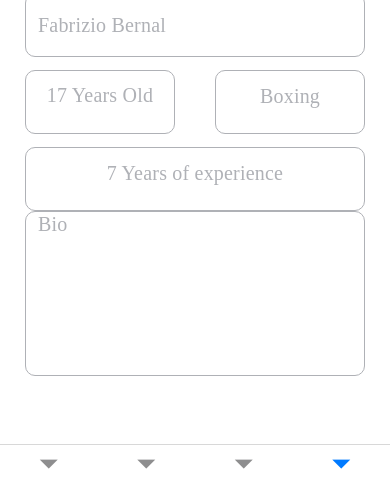
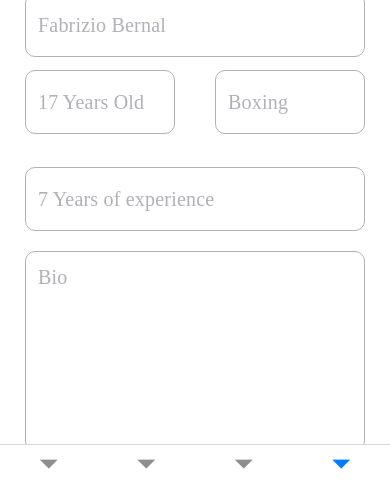
Before and after one commit to Breeze1108/Martial-Arts-App, a React Native app: screen /Profile in a window 390 px wide. Shown: the part 351-832 px from the top of the page. Built offline with nearby package versions, Linux system fonts and the light colour scheme.

Commit message:
More Profile Tweaks v1.2

```diff
--- a/src/screens/ProfileScreen.js
+++ b/src/screens/ProfileScreen.js
@@ -34,10 +34,12 @@ export default function ProfileScreen({ navigation }) {
           <Text style={styles.ma}>Boxing</Text>
         </View>
       </View>
+
       <View style={styles.expContainer}>
         <Text style={styles.exp}>7 Years of experience</Text>
       </View>
-      <View style={styles.descr}>
+
+      <View style={styles.bioContainer}>
         <Text style={styles.bio}>Bio </Text>
       </View>
     </View>
@@ -62,14 +64,12 @@ const styles = StyleSheet.create({
     width: 50,
     alignSelf: "flex-end",
   },
-  name: {
-    fontFamily: "workSans",
-    fontSize: 20,
-    fontStyle: "normal",
-    fontWeight: 500,
-    lineHeight: 24,
-    letterSpacing: 0.2,
-    color: "#AFB1B6",
+  img: {
+    width: 200,
+    height: 200,
+    borderRadius: 200,
+    marginTop: 30,
+    paddingTop: 200,
   },
   nameContainer: {
     display: "flex",
@@ -85,21 +85,7 @@ const styles = StyleSheet.create({
     borderStyle: "solid",
     borderColor: "#AFB1B6",
   },
-  expContainer: {
-    display: "flex",
-    width: 340,
-    height: 64,
-    paddingVertical: 13,
-    paddingHorizontal: 12,
-    alignItems: "center",
-    gap: 10,
-    flexShrink: 0,
-    borderRadius: 10,
-    borderWidth: 1,
-    borderStyle: "solid",
-    borderColor: "#AFB1B6",
-  },
-  exp: {
+  name: {
     fontFamily: "workSans",
     fontSize: 20,
     fontStyle: "normal",
@@ -107,13 +93,6 @@ const styles = StyleSheet.create({
     lineHeight: 24,
     letterSpacing: 0.2,
     color: "#AFB1B6",
-  },
-  img: {
-    width: 200,
-    height: 200,
-    borderRadius: 200,
-    marginTop: 30,
-    paddingTop: 200,
   },
   info: {
     flexDirection: "row",
@@ -127,16 +106,15 @@ const styles = StyleSheet.create({
     display: "flex",
     width: 150,
     height: 64,
-    padding: 13,
-    paddingVertical: 12,
-    alignItems: "center",
+    paddingVertical: 13,
+    paddingHorizontal: 12,
+    justifyContent: "center",
     gap: 10,
     flexShrink: 0,
     borderRadius: 10,
     borderWidth: 1,
     borderStyle: "solid",
     borderColor: "#AFB1B6",
-    fontSize: 16,
   },
   age: {
     fontFamily: "workSans",
@@ -151,9 +129,9 @@ const styles = StyleSheet.create({
     display: "flex",
     width: 150,
     height: 64,
-    padding: 13,
     paddingVertical: 13,
-    alignItems: "center",
+    paddingHorizontal: 12,
+    justifyContent: "center",
     gap: 10,
     flexShrink: 0,
     borderRadius: 10,
@@ -170,6 +148,45 @@ const styles = StyleSheet.create({
     letterSpacing: 0.2,
     color: "#AFB1B6",
   },
+  expContainer: {
+    display: "flex",
+    width: 340,
+    height: 64,
+    paddingVertical: 13,
+    paddingHorizontal: 12,
+    justifyContent: "center",
+    gap: 10,
+    flexShrink: 0,
+    borderRadius: 10,
+    borderWidth: 1,
+    borderStyle: "solid",
+    borderColor: "#AFB1B6",
+    marginTop: 20,
+    marginBottom: 20
+  },
+  exp: {
+    fontFamily: "workSans",
+    fontSize: 20,
+    fontStyle: "normal",
+    fontWeight: 500,
+    lineHeight: 24,
+    letterSpacing: 0.2,
+    color: "#AFB1B6",
+  },
+  bioContainer: {
+    display: "flex",
+    width: 340,
+    height: 200,
+    paddingVertical: 13,
+    paddingHorizontal: 12,
+    gap: 10,
+    flexShrink: 0,
+    borderRadius: 10,
+    borderWidth: 1,
+    borderStyle: "solid",
+    borderColor: "#AFB1B6",
+    flexDirection: "row"
+  },
   bio: {
     fontFamily: "workSans",
     fontSize: 20,
@@ -178,19 +195,6 @@ const styles = StyleSheet.create({
     lineHeight: 24,
     letterSpacing: 0.2,
     color: "#AFB1B6",
-  },
-  descr: {
-    display: "flex",
-    width: 340,
-    height: 165,
-    paddingHorizontal: 12,
-    alignItems: "flexStart",
-    gap: 10,
-    flexShrink: 0,
-    borderRadius: 10,
-    borderWidth: 1,
-    borderStyle: "solid",
-    borderColor: "#AFB1B6",
-    color: "red",
+    alignSelf: "flex-start"
   },
 });
```
